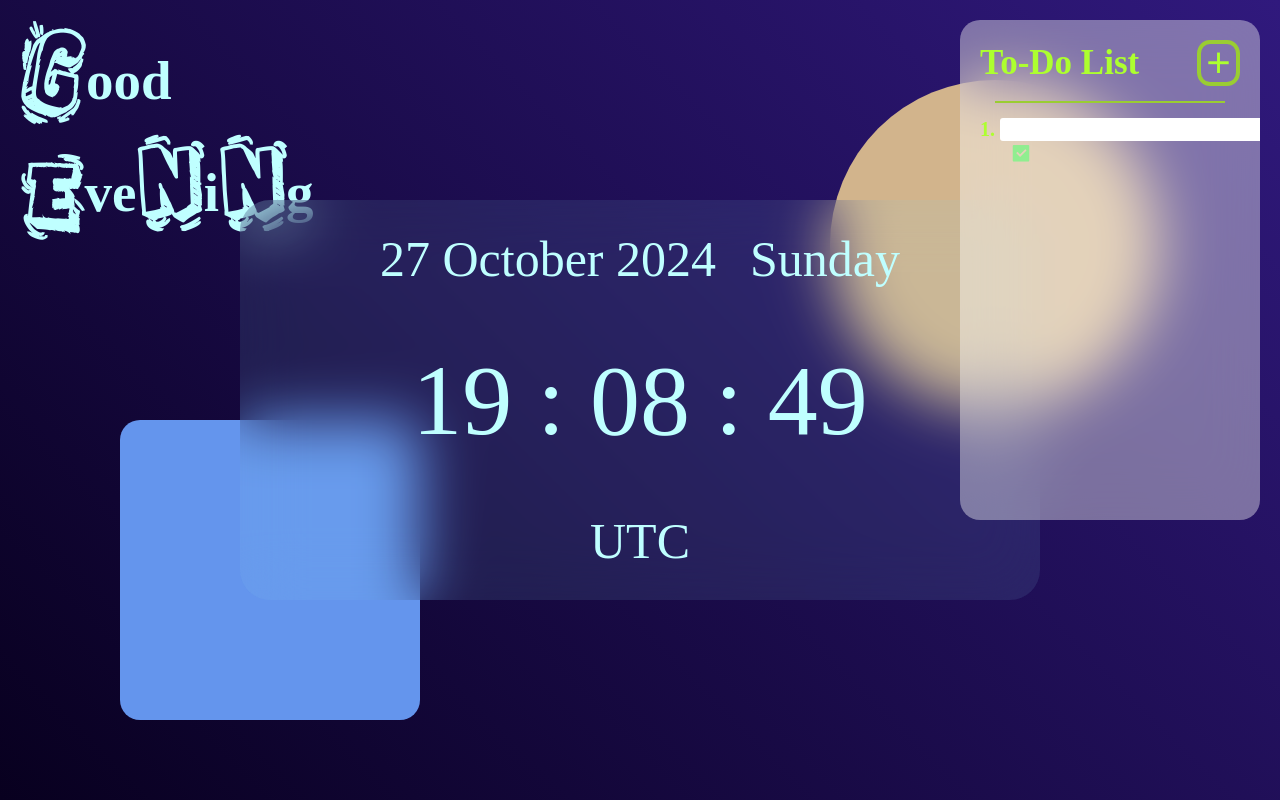
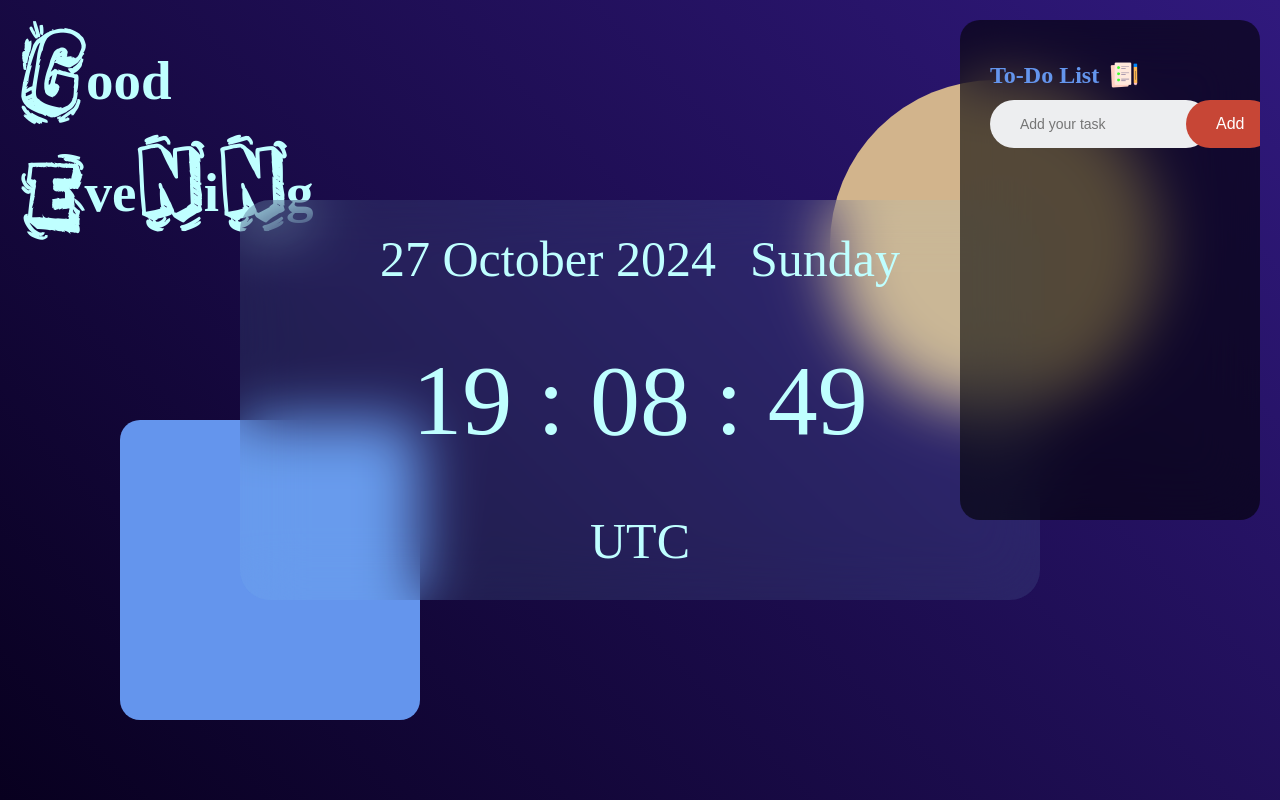
Before and after one commit to RudraPatel5435/Digital_Clock, a plain HTML site: page index.html in a window 1280 px wide. Drawn offline with nearby package versions, Linux system fonts and the light colour scheme; a web font is replaced by a local one.

Commit message:
Created final todo list - website completed

```diff
--- a/index.html
+++ b/index.html
@@ -31,17 +31,13 @@
     </div>
 
 
-    <div class="todolist">
-        <div class="head">
-            <h1>To-Do List</h1>
-            <div class="icon"><i class="ri-add-fill"></i></div>
+    <div class="todoContainer">
+        <h2>To-Do List <img  src="Images/icon.png"></h2>
+        <div class="row">
+            <input type="text" id="input-box" placeholder="Add your task">
+            <button onclick="addTask()">Add</button>
         </div>
-        <hr class="separate">
-        <div class="list">
-            <ol>
-                <li><input><i class="ri-checkbox-fill"></i></li>
-            </ol>
-        </div>
+        <ul id="list-container"></ul>
     </div>
 
     <script src="script.js"></script>
--- a/script.js
+++ b/script.js
@@ -28,7 +28,6 @@ var datespan = document.querySelector("#date")
 var timeZonespan = document.querySelector("#timezone")
 var dayspan = document.querySelector("#day")
 var afterGood = document.querySelector("#afterGood")
-var addTask = document.querySelector(".icon")
 setInterval(()=>{
     let curr = new Date()
     const timeZone = Intl.DateTimeFormat().resolvedOptions().timeZone
@@ -61,18 +60,38 @@ setInterval(()=>{
 
 }, 1000)
 
-var allTasks = document.querySelector("ol")
+const inputBox = document.getElementById("input-box")
+const listContainer = document.getElementById("list-container")
 
-let num = 1;
-addTask.addEventListener("click", () => {
-    let newTask = document.createElement("li")
-    newTask.className = `${num}`
-    let newTaskText = document.createElement("input")
-    let check = document.createElement("i")
-    check.className = "ri-checkbox-fill"
-    check.id = `${num}`
-    newTask.appendChild(newTaskText)
-    newTask.appendChild(check)
-    allTasks.appendChild(newTask)
-    num+=1
+function addTask() {
+    if(inputBox.value === ""){
+        alert("You must write something!")
+    }
+    else {
+        let li = document.createElement("li");
+        li.innerHTML=inputBox.value;
+        listContainer.appendChild(li);
+        let span = document.createElement("span")
+        span.classList = "ri-close-fill"
+        li.appendChild(span)
+    }
+    inputBox.value=""
+    saveData()
+}
+
+listContainer.addEventListener("click", function(e){
+    if(e.target.tagName === "LI"){
+        e.target.classList.toggle("checked")
+        saveData()
+    }
+    else if (e.target.tagName === "SPAN"){
+        e.target.parentElement.remove()
+        saveData()
+    }
 })
+
+function saveData(){
+    localStorage.setItem("data", listContainer.innerHTML)
+}
+
+listContainer.innerHTML = localStorage.getItem("data")
--- a/style.css
+++ b/style.css
@@ -1,5 +1,5 @@
 @font-face {
-    font-family: ClickClock;
+    font-family: "ClickClock";
     src: url(Fonts/ClickClock.otf);
 }
 @font-face {
@@ -86,53 +86,93 @@ body{
     margin-bottom: 30px;
 }
 
-.todolist {
-    padding: 20px;
-    color: greenyellow;
+.todoContainer{
+    font-family: "Gillsans";
+    padding: 40px 30px 70px;
     height: 500px;
     width: 300px;
-    background-color: rgba(255, 255, 255, 0.4);
+    background-color: rgba(0, 0, 0, 0.6);
     backdrop-filter: blur(30px);
     border-radius: 20px;
     margin: 20px 20px 0 0;
     overflow-y: scroll;
 }
-.head{
+.todoContainer h2{
+    color: cornflowerblue;
+    display: flex;
+    align-items: center;
+    margin-bottom: 10px;
+}
+.todoContainer h2 img {
+    width: 30px;
+    margin-left: 10px;
+}
+.row{
+    width: 220px;
     display: flex;
     align-items: center;
     justify-content: space-between;
+    background: #edeef0;
+    border-radius: 30px;
+    padding-left: 20px;
+    margin-bottom: 25px;
 }
-.head h1{
-    font-size: 35px;
+input{
+    border: none;
+    outline: none;
+    background: transparent;
+    padding: 10px;
+    font-size: 14px;
 }
-.head .icon{
-    font-size: 35px;
-    border: 4px solid yellowgreen;
-    border-radius: 30%;
+button{
+    margin-left: -25px;
+    border: none;
+    outline: none;
+    padding: 15px 30px;
+    background: #c74636;
+    color: #fff;
+    font-size: 16px;
     cursor: pointer;
+    border-radius: 40px;
 }
-.separate{
-    margin: 15px;
-    border: 1px solid yellowgreen;
-    background-color: yellowgreen;
+ul li{
+    color: white;
+    list-style: none;
+    font-size: 17px;
+    padding: 12px 8px 12px 50px;
+    user-select: none;
+    cursor: pointer;
+    position: relative;
 }
-li{
-    margin: 10px 0 0 20px;
+ul li::before{
+    content: '';
+    position: absolute;
+    height: 28px;
+    width: 28px;
+    border-radius: 50%;
+    background: url(Images/unchecked.png);
+    background-position: center;
+    top: 8px;
+    left: 8px;
+    background-size: contain;
 }
-li::marker{
+ul li.checked{
+    color: #555;
+    text-decoration: line-through;
+}
+ul li.checked::before{
+    background: url(Images/checked.png);
+    background-size: contain;
+}
+ul li span {
+    position: absolute;
+    right: 0;
+    top: 10px;
+    border-radius: 50%;
     font-size: 20px;
-    font-weight: 700;
+    padding: 5px;
+    color: #555;
 }
-input {
-    color: black;
-    border-radius: 3px;
-    font-size: 20px;
-    border: none;
-    background-color: white;
+ul li span:hover {
+    background: #edeef0 ;
 }
-.list i{
-    color: lightgreen;
-    font-size: 22px;
-    margin-left: 10px;
-    cursor: pointer;
-}
```
Also changed, not shown: Images/checked.png (added), Images/icon.png (added), Images/unchecked.png (added), package-lock.json (added), 1 other file.
